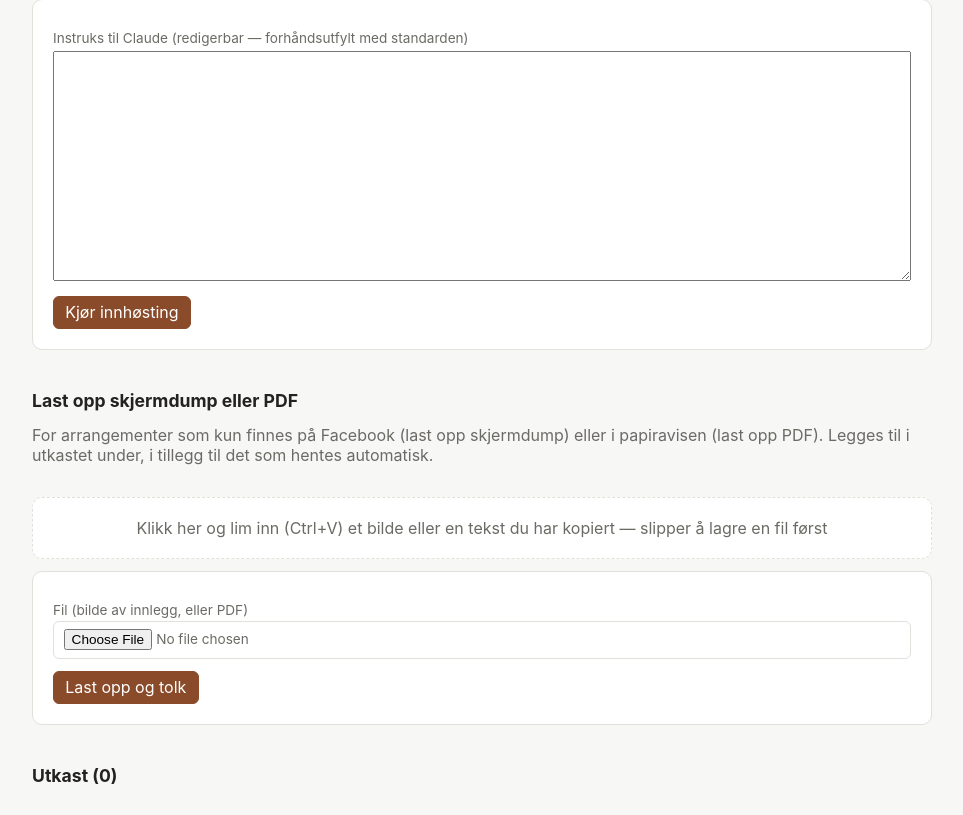
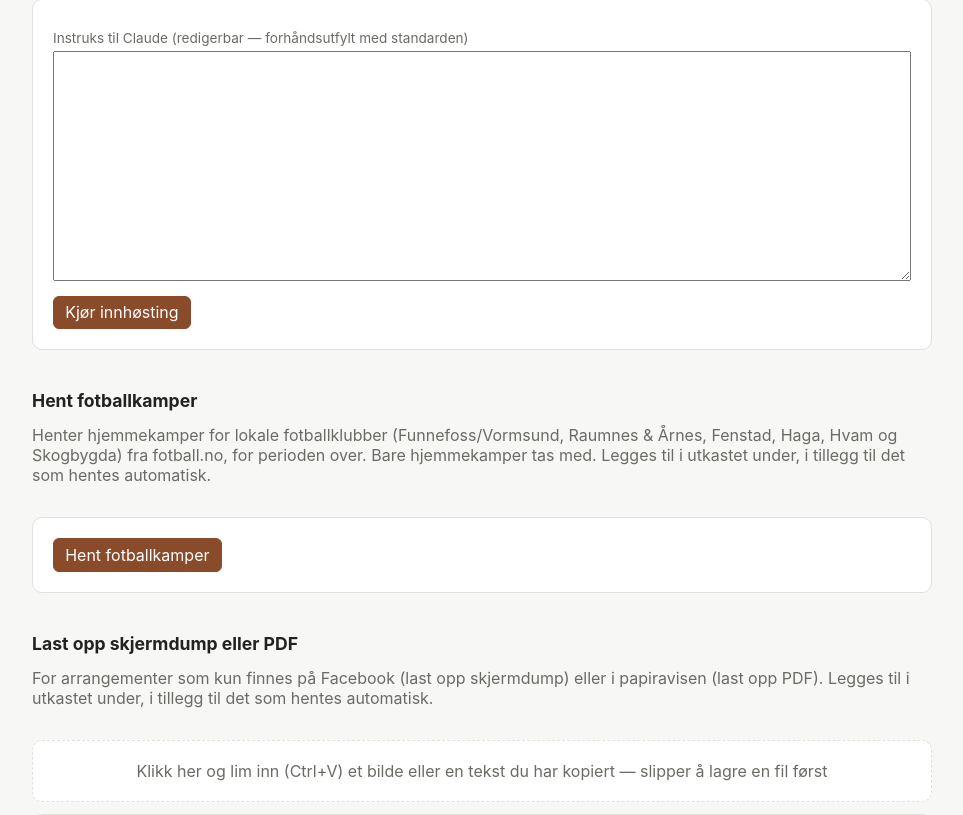
Before and after one commit to fgjestad/vibecoding, a FastAPI app: template app/templates/innhosting.html in a window 1280 px wide. Shown: the part 238-1053 px from the top of the page, without its empty margins (158-1121 px from the left). Run offline with FastAPI, Linux system fonts and the light colour scheme; the template is opened without the code that fills it, so the values that code supplies are empty.

Commit message:
Add files via upload

```diff
--- a/app/templates/innhosting.html
+++ b/app/templates/innhosting.html
@@ -51,6 +51,25 @@
         var knapp = document.getElementById("kjor-knapp");
         knapp.disabled = true;
         knapp.innerHTML = '<span class="spinner"></span> Henter arrangementer … (kan ta noen minutter)';
+      });
+    </script>
+
+    <h2>Hent fotballkamper</h2>
+    <p class="undertittel">
+      Henter hjemmekamper for lokale fotballklubber (Funnefoss/Vormsund, Raumnes &amp; Årnes,
+      Fenstad, Haga, Hvam og Skogbygda) fra fotball.no, for perioden over. Bare hjemmekamper
+      tas med. Legges til i utkastet under, i tillegg til det som hentes automatisk.
+    </p>
+    <form class="skjema-kort" method="post" action="/kilder/hent-fotballkamper" id="fotball-skjema">
+      <button type="submit" class="primær" id="fotball-knapp">
+        Hent fotballkamper
+      </button>
+    </form>
+    <script>
+      document.getElementById("fotball-skjema").addEventListener("submit", function () {
+        var knapp = document.getElementById("fotball-knapp");
+        knapp.disabled = true;
+        knapp.innerHTML = '<span class="spinner"></span> Henter kamper … (kan ta et halvt minutt)';
       });
     </script>
 
```
Also changed, not shown: app/templates/kilder.html (+0 -21 lines).
